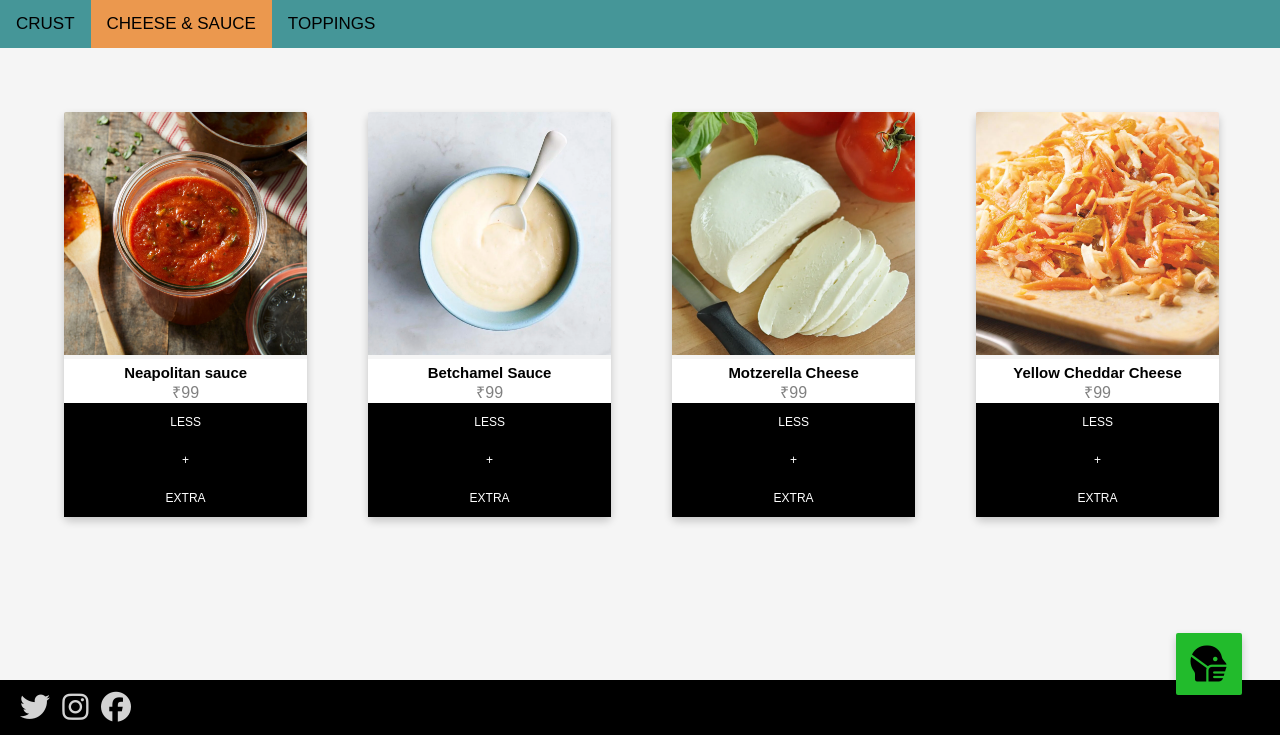
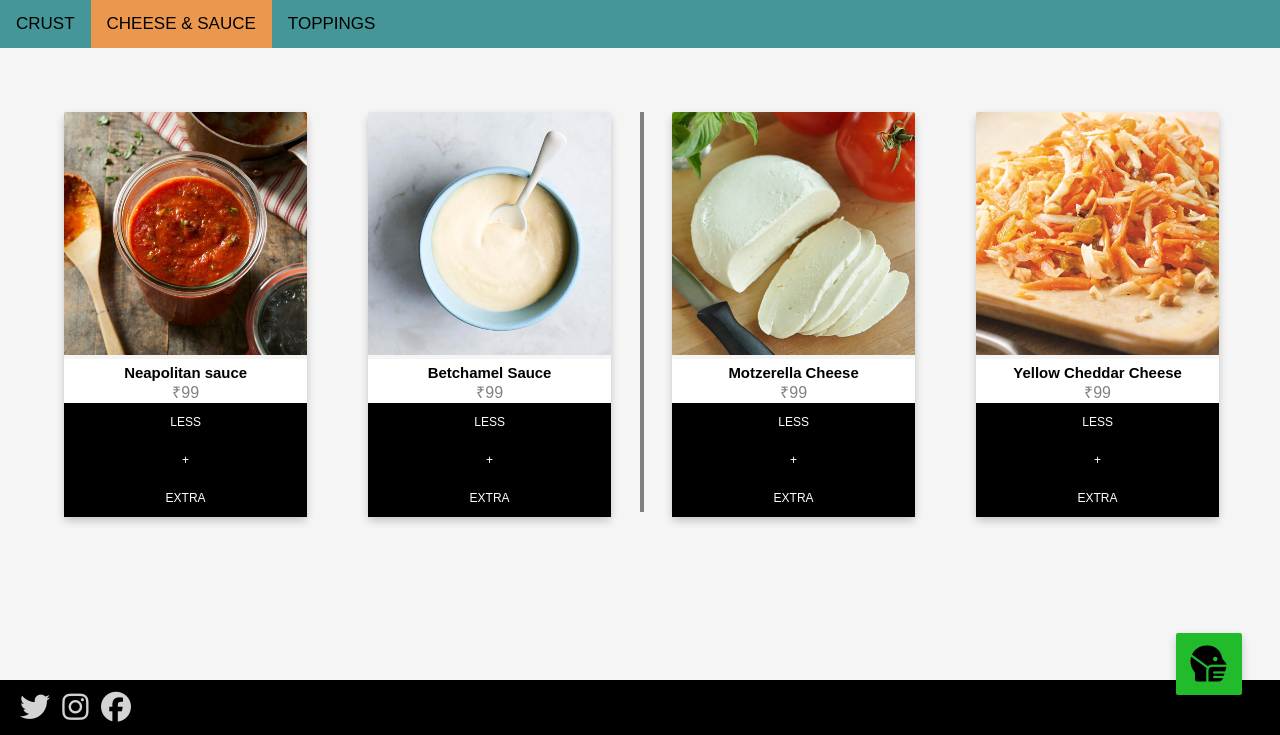
Before and after one commit to AnnMEldo31/onlinePizzaOrderingSystem, a PHP site: page /BuildIT_1.html in a window 1280 px wide, after a click on "CHEESE & SAUCE". Shown: the part 65-800 px from the top of the page. Run offline with PHP 8.4, Linux system fonts and the light colour scheme; some libraries are stand-ins or nearby versions.

Commit message:
topping issue
topping issue

```diff
--- a/Nan_home_web/BuildIT_1.css
+++ b/Nan_home_web/BuildIT_1.css
@@ -4,6 +4,14 @@
     padding: 0;
     list-style: none;
     text-decoration: none;
+}
+
+.vline {
+  border-left: 4px solid grey;
+  height: 400px;
+  margin-left: 45%;
+  position: absolute;
+  z-index: -1;
 }
 
 body{
--- a/Nan_home_web/BuildIT_1.html
+++ b/Nan_home_web/BuildIT_1.html
@@ -169,6 +169,8 @@
 
             <!--sauces-->
             <div id="sauce" class="tabcontent">
+                    <div class="vline"></div>
+
                     <div class="card" style="float: left;">
                         <img src="sauce.jpg" style="width:100%;">
                         <div class="cardtxt">
@@ -212,7 +214,6 @@
                             </div>
                         </p>
                     </div>
-
                     <div class="card" style="float: left;">
                         <img src="cheese.jpg" style="width:100%;">
                         <div class="cardtxt">
@@ -260,6 +261,7 @@
 
             <!--toppings div-->
             <div id="toppings" class="tabcontent">
+                <div style="float: left;">
                     <h3>NON-VEG OPTIONS</h3>
                     <br>
                     <label class="container_crust">One
@@ -278,7 +280,7 @@
                         <input type="checkbox">
                         <span class="checkmark_crust"></span>
                     </label>
-
+                </div>
                 <div style="float: right;">
                     <h3>VEG OPTIONS</h3>
                     <br>
```
Lines whose indentation alone changed are shown as unchanged.
